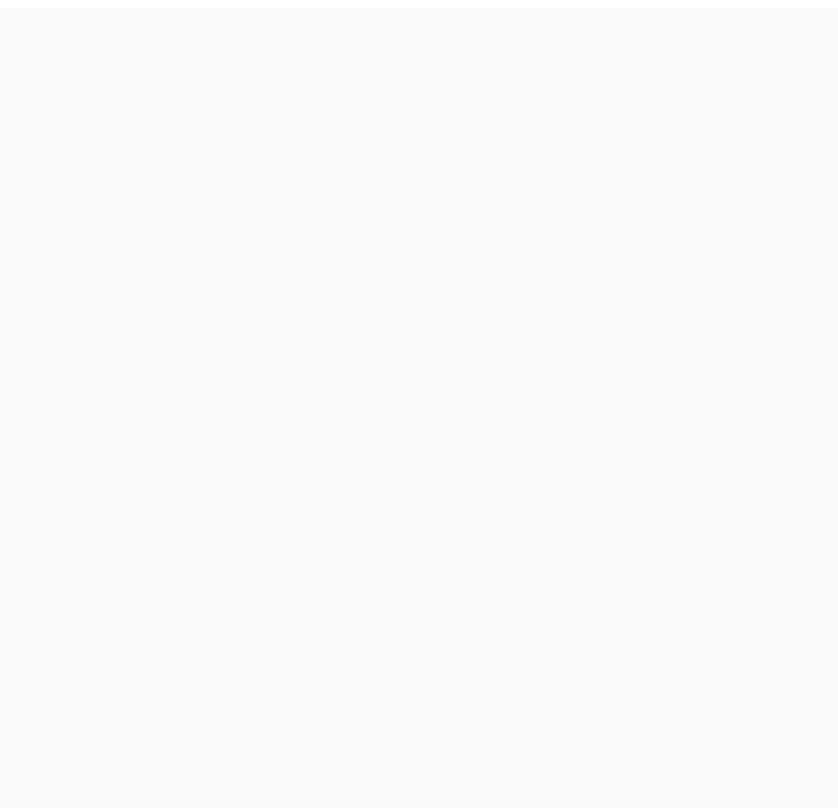
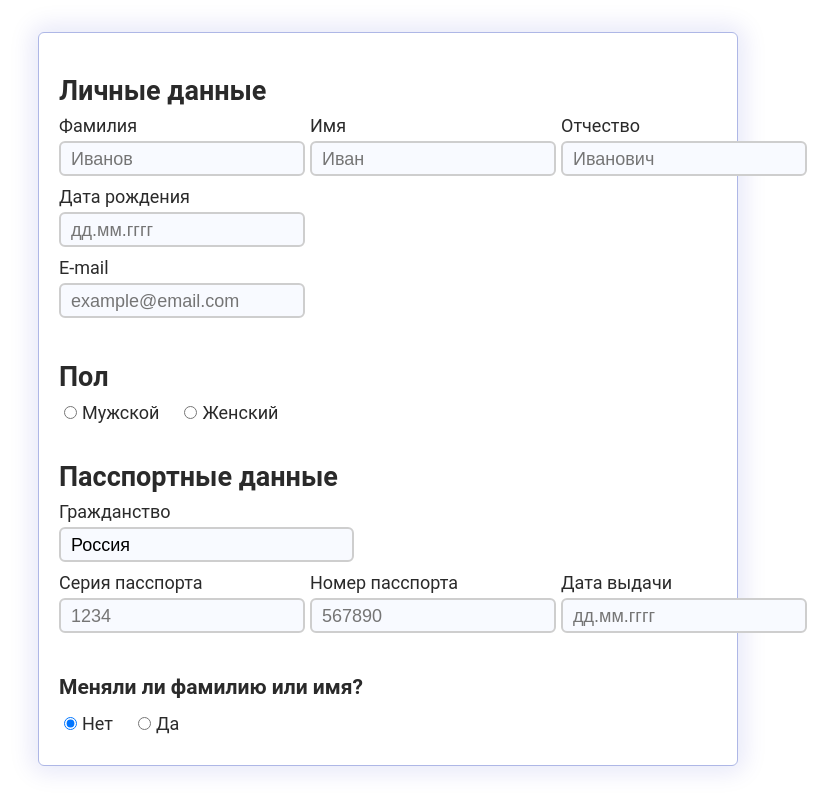
Before and after one commit to ozon-edu-vue-2021/required-task-4-SokolArr, a Vue app: page / in a window 1280 px wide. Shown: the whole page, without its empty margins (252-1090 px from the left). Built offline with nearby package versions, Linux system fonts and the light colour scheme.

Commit message:
Первый коммит, верстка шаблона

```diff
--- a/src/App.vue
+++ b/src/App.vue
@@ -10,24 +10,27 @@
 export default {
   name: "App",
   components: {
-    Form,
-  },
+    Form
+  }
 };
 </script>
 
 <style>
 #app {
-  font-family: Avenir, Helvetica, Arial, sans-serif;
-  color: #2c3e50;
-  background-color: #fafafa;
+  font-family: "Roboto", sans-serif;
+  color: #2a2a2a;
   padding: 24px;
   box-sizing: border-box;
 }
 
 html,
-body,
+body {
+  font-size: 18px;
+}
+
 #app {
   height: 100%;
+  align-items: center;
 }
 
 * {
--- a/src/components/Form.vue
+++ b/src/components/Form.vue
@@ -1,17 +1,232 @@
 <template>
-  <div class="form"></div>
+  <div class="form">
+    <div class="personal-data" style="display: flex; flex-direction: column">
+      <h2>Личные данные</h2>
+      <div class="string one">
+        <!--      ++++++++++++++++++++++++-->
+        <div class="input-wrapper second-name">
+          Фамилия
+          <input class="myInput second-name" type="text" placeholder="Иванов" v-model="secondName" />
+        </div>
+        <!--      ++++++++++++++++++++++++-->
+        <div class="input-wrapper first-name">
+          Имя
+          <input class="myInput first-name" type="text" placeholder="Иван" v-model="firstName" />
+        </div>
+        <!--      ++++++++++++++++++++++++-->
+        <div class="input-wrapper patronymic-name">
+          Отчество
+          <input class="myInput patronymic-name" type="text" placeholder="Иванович" v-model="patronymicName" />
+        </div>
+        <!--      ++++++++++++++++++++++++-->
+      </div>
+      <div class="string two">
+        <div class="birthday" style="display: flex; flex-direction: column;width: fit-content">
+          Дата рождения
+          <input class="myInput birthday" placeholder="дд.мм.гггг" v-model="birthdayText" />
+        </div>
+      </div>
+      <div class="string three">
+        <div class="email" style="display: flex; flex-direction: column;width: fit-content">
+          E-mail
+          <input class="myInput email" placeholder="example@email.com" v-model="emailText" />
+        </div>
+      </div>
+    </div>
+
+
+    <div class="sex" style="display: flex; flex-direction: column;margin-top: 10px">
+      <h2>Пол</h2>
+      <div class="male-female-wrapper">
+        <input type="radio" value="Мужской" id="radio-male" class="radio" v-model="sexText" />
+        <label for="radio-male" class="label-radio">Мужской</label>
+        <input type="radio" value="Женский" id="radio-female" class="radio" v-model="sexText" />
+        <label for="radio-female" class="label-radio">Женский</label>
+      </div>
+    </div>
+
+
+    <div class="passport-data" style="display: flex; flex-direction: column;margin-top: 10px">
+      <h2>Пасспортные данные</h2>
+      <div class="name citizenship" style="display: flex;flex-direction: column; width: 300px">
+        Гражданство
+        <input class="myInput" v-model="citizenshipText" />
+      </div>
+
+      <div
+        class="string four"
+        v-if="citizenshipText==='Россия'"
+      >
+        <div class="passport serial">
+          Серия пасспорта
+          <input class="myInput passSerial" placeholder="1234" v-model="passportSerial" />
+        </div>
+        <div class="passport number">
+          Номер пасспорта
+          <input class="myInput passNumber" placeholder="567890" v-model="passportNumber" />
+        </div>
+        <div class="passport get-date">
+          Дата выдачи
+          <input class="myInput dateGet" placeholder="дд.мм.гггг" v-model="dateGet" />
+        </div>
+      </div>
+
+      <div v-else>
+        <div class="string four">
+          <div class="input-wrapper second-name-latin" style="width: 320px">
+            Surname in Latin
+            <input class="myInput second-name-latin" placeholder="Ivanov" v-model="secondNameLatin" />
+          </div>
+          <div class="input-wrapper first-name-latin" style="width: 320px">
+            Name in Latin
+            <input class="myInput first-name-latin" placeholder="Ivan" v-model="firstNameLatin" />
+          </div>
+        </div>
+        <div class="string four2">
+          <div class="input-wrapper passport number-latin">
+            Passport number
+            <input class="myInput passSerialLatin" placeholder="" v-model="passportNumberLatin" />
+          </div>
+          <div class="input-wrapper passport country-get">
+            Country of issue
+            <input class="myInput countryGet" placeholder="" v-model="countryGet" />
+          </div>
+          <div class="input-wrapper passport type">
+            Passport type
+            <input class="myInput passType" placeholder="" v-model="passportType" />
+          </div>
+        </div>
+      </div>
+    </div>
+
+    <div class="personal-change" style="display: flex; flex-direction: column;margin-top: 10px">
+      <h3>Меняли ли фамилию или имя?</h3>
+      <div class="line five">
+        <input type="radio" value="false" id="radio-no" class="radio" v-model="isChanged" />
+        <label for="radio-no" class="label-radio">Нет</label>
+        <input type="radio" value="true" id="radio-yes" class="radio" v-model="isChanged" />
+        <label for="radio-yes" class="label-radio">Да</label>
+      </div>
+      <div class="isChanged" v-show="isChanged === 'true'">
+        <div class="string six">
+          <!--      ++++++++++++++++++++++++-->
+          <div class="input-wrapper second-name" style="width: 320px">
+            Предыдущая фамилия
+            <input class="myInput second-name" placeholder="Иванов" v-model="secondNameChanged" />
+          </div>
+          <!--      ++++++++++++++++++++++++-->
+          <div class="input-wrapper first-name" style="width: 320px">
+            Предыдущее имя
+            <input class="myInput first-name" placeholder="Иван" v-model="firstNameChanged" />
+          </div>
+          <!--      ++++++++++++++++++++++++-->
+        </div>
+      </div>
+    </div>
+    <div
+      v-show="firstName && secondName && patronymicName"
+      style="display: flex; justify-content: space-between;align-items: center;"
+    >
+      <div style="margin-right: 20px;">
+        Я, {{ secondName }} {{ firstName }} {{ patronymicName }} соглашаюсь отправить форму
+      </div>
+
+      <input type="submit" style="height: 30px" />
+    </div>
+  </div>
 </template>
 
 <script>
+import citizenships from "@/assets/data/citizenships.json";
+
 export default {
   data() {
-    return {};
+    return {
+      citizenshipsData: [],
+      firstName: "",
+      firstNameChanged: "",
+      firstNameLatin: "",
+      secondName: "",
+      secondNameChanged: "",
+      secondNameLatin: "",
+      patronymicName: "",
+      birthdayText: "",
+      emailText: "",
+      citizenshipText: "Россия",
+      passportSerial: "",
+      passportNumber: "",
+      passportNumberLatin: "",
+      passportType: "",
+      countryGet: "",
+      dateGet: "",
+      sexText: "",
+      isChanged: "false"
+    };
+  },
+  mounted() {
+    this.citizenshipsData = citizenships;
   },
   methods: {},
+  computed: {}
 };
 </script>
 
 <style scoped>
 .form {
+  box-sizing: border-box;
+  background: white;
+  border: 1px solid #aeb7e6;
+  border-radius: 6px;
+  padding: 20px;
+  width: 700px;
+  height: fit-content;
+  margin-left: auto;
+  margin-right: auto;
+  box-shadow: 0px 0px 25px 6px rgba(0, 23, 191, 0.1);
 }
+
+.string {
+  display: flex;
+  flex-direction: row;
+  justify-content: space-between;
+}
+
+input {
+  margin-top: 5px;
+  margin-bottom: 10px;
+  margin-right: 5px;
+}
+
+.myInput {
+  width: auto;
+  font-size: 18px;
+  padding: 6px 0 4px 10px;
+  border: 2px solid #cecece;
+  background: #f8faff;
+  border-radius: 6px;
+}
+
+.input-wrapper {
+  display: flex;
+  flex-direction: column;
+}
+
+.label-radio {
+  margin-right: 20px;
+}
+
+h2,
+h3 {
+  margin-bottom: 8px;
+}
+
+.line {
+  margin-bottom: 5px;
+  margin-top: 5px;
+}
+
+.string.six {
+  display: flex;
+}
+
 </style>
```
Also changed, not shown: 1 other file (tests, documents, lock files or other folders).
